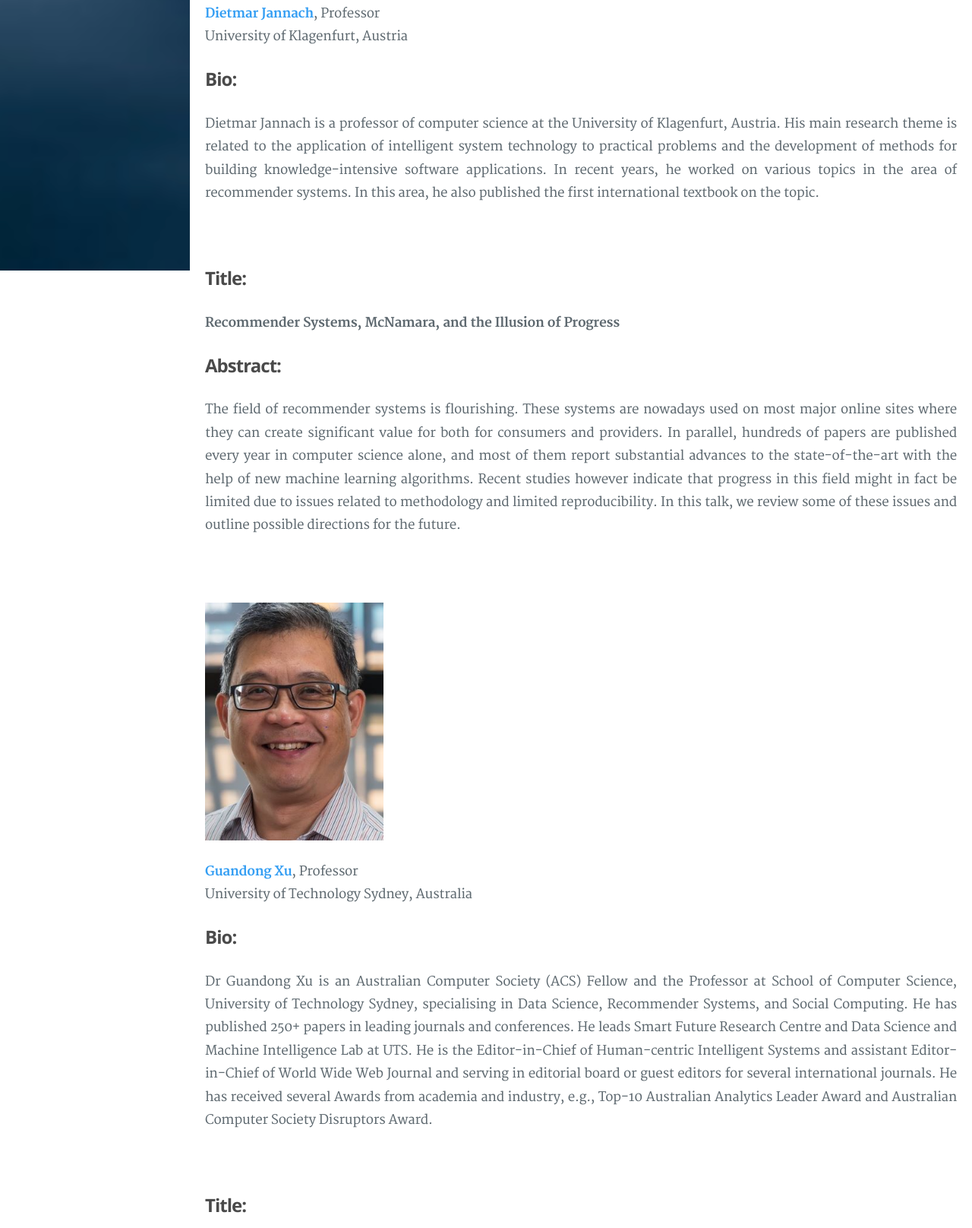
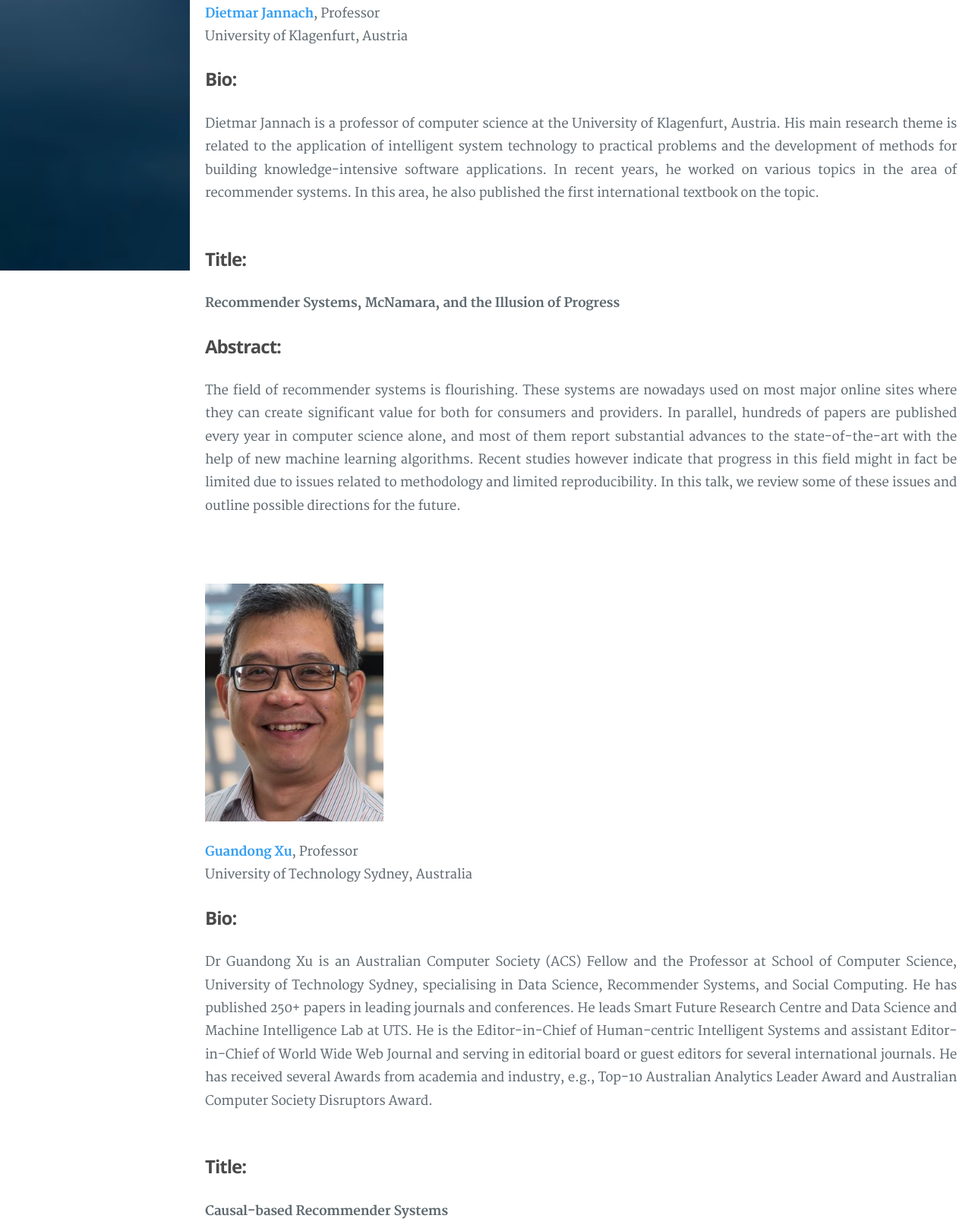
Before and after one commit to NeuRec21/NeuRec21.github.io, a plain HTML site: page Speakers/index.html in a window 1280 px wide. Shown: the part 444-2060 px from the top of the page at 76% size. Drawn offline with Linux system fonts and the light colour scheme; some packages are replaced by stand-ins of ours; a script that the page names is missing.

Commit message:
Site updated: 2021-11-07 16:23:23

```diff
--- a/Speakers/index.html
+++ b/Speakers/index.html
@@ -24,7 +24,7 @@
 <meta property="og:image" content="http://example.com/Speakers/index/jiancao.jpg">
 <meta property="og:image" content="http://example.com/Speakers/index/fangzhaowu.jpg">
 <meta property="article:published_time" content="2021-06-27T07:15:10.000Z">
-<meta property="article:modified_time" content="2021-11-07T03:22:29.888Z">
+<meta property="article:modified_time" content="2021-11-07T08:17:20.897Z">
 <meta name="twitter:card" content="summary">
 <meta name="twitter:image" content="http://example.com/Speakers/index/Jannach.jpg">
 
@@ -198,8 +198,7 @@
             <img src="/Speakers/index/Jannach.jpg" width="500" height="313">
 
 <p><strong><a target="_blank" rel="noopener" href="https://www.aau.at/en/aics/research-groups/infsys/team/dietmar-jannach/">Dietmar Jannach</a></strong>, Professor<br>University of Klagenfurt, Austria</p>
-<h3 id="Bio"><a href="#Bio" class="headerlink" title="Bio:"></a><strong>Bio:</strong></h3><p>Dietmar Jannach is a professor of computer science at the University of Klagenfurt, Austria. His main research theme is related to the application of intelligent system technology to practical problems and the development of methods for building knowledge-intensive software applications. In recent years, he worked on various topics in the area of recommender systems. In this area, he also published the first international textbook on the topic.</p>
-<p>&emsp;</p>
+<h3 id="Bio"><a href="#Bio" class="headerlink" title="Bio:"></a><strong>Bio:</strong></h3><p>Dietmar Jannach is a professor of computer science at the University of Klagenfurt, Austria. His main research theme is related to the application of intelligent system technology to practical problems and the development of methods for building knowledge-intensive software applications. In recent years, he worked on various topics in the area of recommender systems. In this area, he also published the first international textbook on the topic.<br>&nbsp;</p>
 <h3 id="Title"><a href="#Title" class="headerlink" title="Title:"></a><strong>Title:</strong></h3><p><strong>Recommender Systems,  McNamara, and the Illusion of Progress</strong></p>
 <h3 id="Abstract"><a href="#Abstract" class="headerlink" title="Abstract:"></a><strong>Abstract:</strong></h3><p>The field of recommender systems is flourishing. These systems are nowadays used on most major online sites where they can create significant value for both for consumers and providers. In parallel, hundreds of papers are published every year in computer science alone, and most of them report substantial advances to the state-of-the-art with the help of new machine learning algorithms. Recent studies however indicate that progress in this field might in fact be limited due to issues related to methodology and limited reproducibility. In this talk, we review some of these issues and outline possible directions for the future.</p>
 <p>&emsp;<br>&emsp;</p>
@@ -207,16 +206,14 @@
 
 
 <p><strong><a target="_blank" rel="noopener" href="https://sites.google.com/view/guandong-xu">Guandong Xu</a></strong>, Professor<br>University of Technology Sydney, Australia</p>
-<h3 id="Bio-1"><a href="#Bio-1" class="headerlink" title="Bio:"></a><strong>Bio:</strong></h3><p>Dr Guandong Xu is an Australian Computer Society (ACS) Fellow and the Professor at School of Computer Science, University of Technology Sydney, specialising in Data Science, Recommender Systems, and Social Computing. He has published 250+ papers in leading journals and conferences. He leads Smart Future Research Centre and Data Science and Machine Intelligence Lab at UTS. He is the Editor-in-Chief of Human-centric Intelligent Systems and assistant Editor-in-Chief of World Wide Web Journal and serving in editorial board or guest editors for several international journals. He has received several Awards from academia and industry, e.g., Top-10 Australian Analytics Leader Award and Australian Computer Society Disruptors Award.</p>
-<p>&emsp;</p>
+<h3 id="Bio-1"><a href="#Bio-1" class="headerlink" title="Bio:"></a><strong>Bio:</strong></h3><p>Dr Guandong Xu is an Australian Computer Society (ACS) Fellow and the Professor at School of Computer Science, University of Technology Sydney, specialising in Data Science, Recommender Systems, and Social Computing. He has published 250+ papers in leading journals and conferences. He leads Smart Future Research Centre and Data Science and Machine Intelligence Lab at UTS. He is the Editor-in-Chief of Human-centric Intelligent Systems and assistant Editor-in-Chief of World Wide Web Journal and serving in editorial board or guest editors for several international journals. He has received several Awards from academia and industry, e.g., Top-10 Australian Analytics Leader Award and Australian Computer Society Disruptors Award.<br>&nbsp;</p>
 <h3 id="Title-1"><a href="#Title-1" class="headerlink" title="Title:"></a><strong>Title:</strong></h3><p><strong>Causal-based Recommender Systems</strong></p>
 <h3 id="Abstract-1"><a href="#Abstract-1" class="headerlink" title="Abstract:"></a><strong>Abstract:</strong></h3><p>Causal learning has attracted a lot of research attention with the advance in explainable artificial intelligence. Causal learning contains causal discovery and causal inference two directions, where causal inference is to estimate the causal effects in treatment guided by causal graph structure and has been extended in tasks of counterfactual explanation, counterfactual fairness, disentanglement learning, interpretability, and debiasing. In this talk, we will introduce our latest research progress of incorporating causal learning into recommender systems, and present three recent studies on de-biasing confounding in recommendation, causal disentanglement for Intent Learning in Recommendation, and off-policy learning in recommendation. Experimental studies on real world datasets have proven the effectiveness of the proposed models.</p>
 <p>&emsp;<br>&emsp;</p>
 <img src="/Speakers/index/jiancao.jpg" width="500" height="313">
 
 <p><strong><a target="_blank" rel="noopener" href="https://www.cs.sjtu.edu.cn/en/PeopleDetail.aspx?id=182">Jian Cao</a></strong>, Professor<br>Shanghai Jiao Tong University, China</p>
-<h3 id="Bio-2"><a href="#Bio-2" class="headerlink" title="Bio:"></a><strong>Bio:</strong></h3><p>Computing is in the midst of a paradigm shift from individual computations to interaction. Current techniques are inadequate for network-based applications, which involve a number of heterogeneous (or independently designed) and autonomous (or independently operated) subsystems. The cooperation is an organized form of interation. My main areas of expertise are the developments of software and models to support coordination and cooperation among humans, systems and services. In recent years, my research interests include but not limit to:(1) Service Oriented Computing; (2) Network Computing; (3) Intelligent Data Analytics.</p>
-<p>&emsp;</p>
+<h3 id="Bio-2"><a href="#Bio-2" class="headerlink" title="Bio:"></a><strong>Bio:</strong></h3><p>Computing is in the midst of a paradigm shift from individual computations to interaction. Current techniques are inadequate for network-based applications, which involve a number of heterogeneous (or independently designed) and autonomous (or independently operated) subsystems. The cooperation is an organized form of interation. My main areas of expertise are the developments of software and models to support coordination and cooperation among humans, systems and services. In recent years, my research interests include but not limit to:(1) Service Oriented Computing; (2) Network Computing; (3) Intelligent Data Analytics.<br>&nbsp;</p>
 <h3 id="Title-2"><a href="#Title-2" class="headerlink" title="Title:"></a><strong>Title:</strong></h3><p><strong>Towards Building a Fair Recommender Systems</strong></p>
 <h3 id="Abstract-2"><a href="#Abstract-2" class="headerlink" title="Abstract:"></a><strong>Abstract:</strong></h3><p>With the wide applications of recommender systems, the potential impacts of recommender systems to the customers, item providers and other parties attract more and more attention. Fairness, which is the quality of treating people equally, is also becoming important in recommender system evaluation and algorithm design. Therefore, in the past years, there has been a growing interest in fairness measurement and assurance in recommender systems. In this talk, the concept of fairness will be discussed in detail in the various contexts of recommender systems. The framework to classify fairness metrics will be proposed from different dimensions. Then the strategies for eliminating unfairness in recommendations will be reviewed. Some research done by the team of the speaker will be presented as case studies. Finally, the challenges and future work will be discussed.</p>
 <p>&emsp;<br>&emsp;</p>
@@ -224,8 +221,7 @@
 
 
 <p><strong><a target="_blank" rel="noopener" href="https://www.microsoft.com/en-us/research/people/fangzwu/">Fangzhao Wu</a></strong>, Senior Researcher<br>Microsoft Research Asia, China</p>
-<h3 id="Bio-3"><a href="#Bio-3" class="headerlink" title="Bio:"></a><strong>Bio:</strong></h3><p>Fangzhao Wu is now a senior researcher at Social Computing (SC) group, Microsoft Research Asia. He joined MSRA in 2017. His research mainly focuses on natural language processing, user modeling and recommender systems. Fangzhao Wu received the Ph.D. and B.S. degrees both from Electronic Engineering Department of Tsinghua University in 2017 and 2012 respectively.</p>
-<p>&emsp;</p>
+<h3 id="Bio-3"><a href="#Bio-3" class="headerlink" title="Bio:"></a><strong>Bio:</strong></h3><p>Fangzhao Wu is now a senior researcher at Social Computing (SC) group, Microsoft Research Asia. He joined MSRA in 2017. His research mainly focuses on natural language processing, user modeling and recommender systems. Fangzhao Wu received the Ph.D. and B.S. degrees both from Electronic Engineering Department of Tsinghua University in 2017 and 2012 respectively.<br>&nbsp;</p>
 <h3 id="Title-3"><a href="#Title-3" class="headerlink" title="Title:"></a><strong>Title:</strong></h3><p><strong>Personalized and Responsible News Recommendation</strong></p>
 <h3 id="Abstract-3"><a href="#Abstract-3" class="headerlink" title="Abstract:"></a><strong>Abstract:</strong></h3><p>News Recommendation is critical for handling news information overload and improving users’ online news reading experience. It is widely used in many online news websites and Apps. Compared with traditional recommendation scenarios like e-commerce and movie recommendations, news recommendation has many special characteristics and challenges. In addition, the requirement of responsible news recommender systems becomes higher and higher. In this talk, we will introduce the goal, dataset, and benchmark of news recommendation, as well as the research on personalized and responsible news recommendation.</p>
 
```
